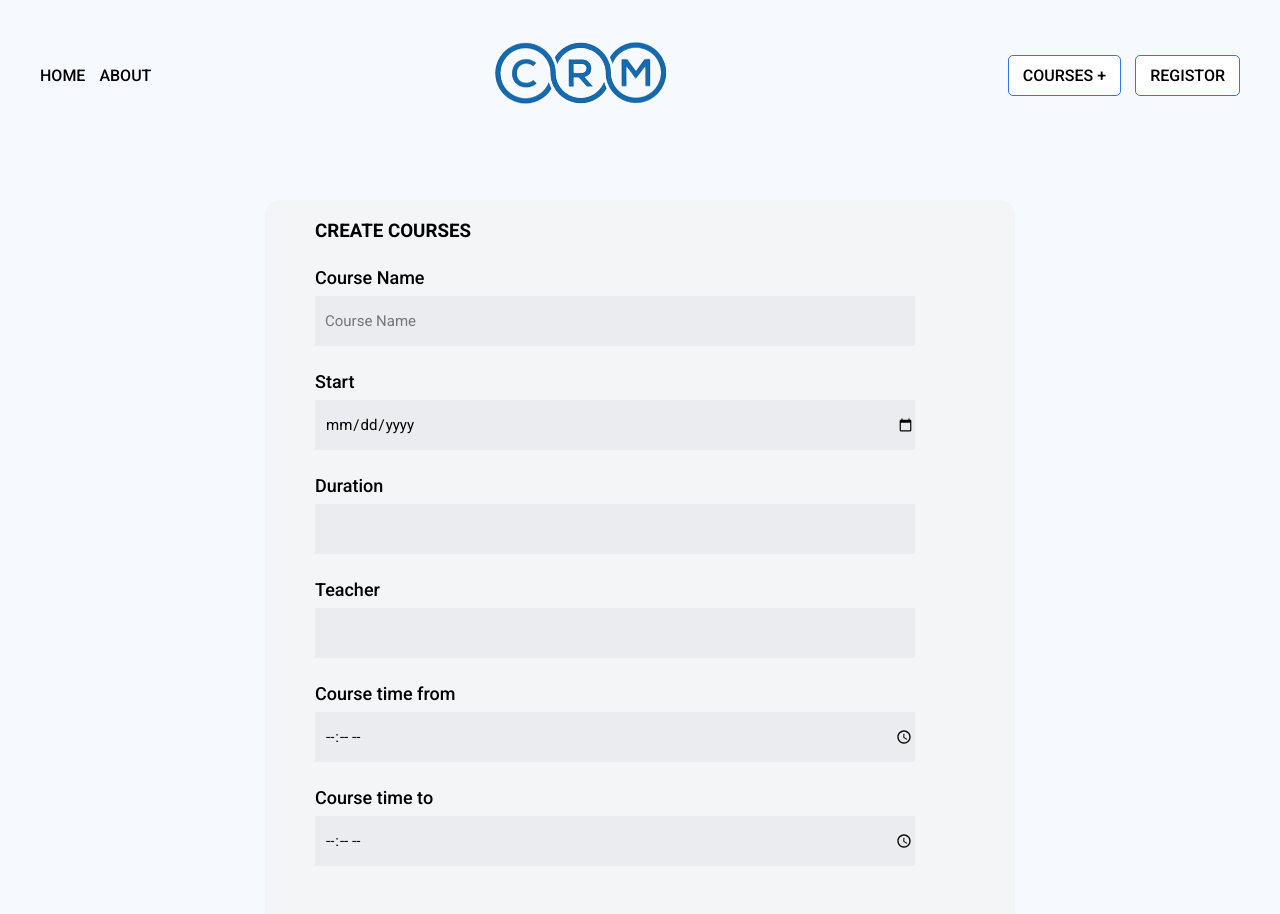
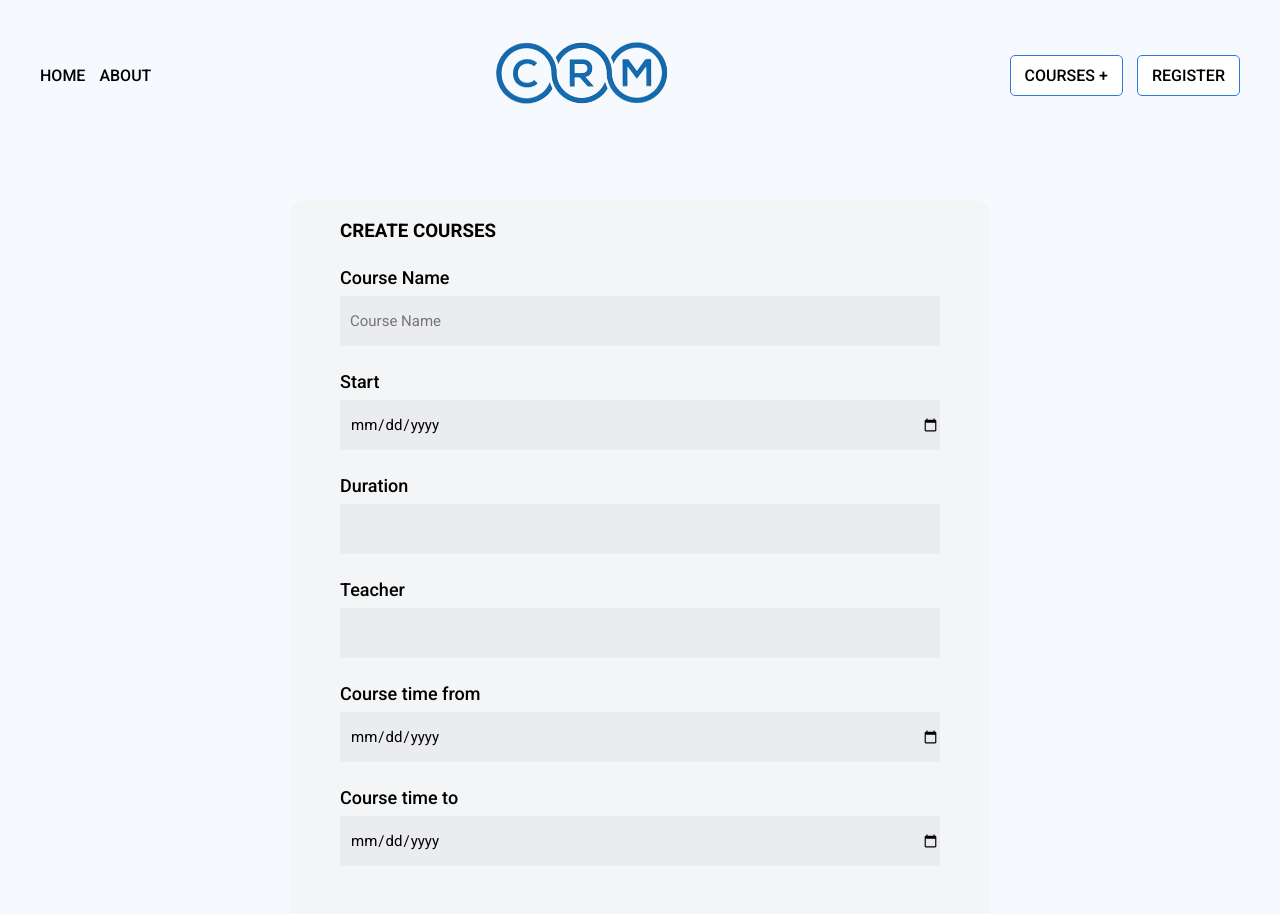
Before and after one commit to khusniddin04/crm, a React (Create React App) app: page /courses in a window 1280 px wide. Shown: the top 914 px of the page. Built offline with nearby package versions, Linux system fonts and the light colour scheme.

Commit message:
changes9

```diff
--- a/src/components/Header.jsx
+++ b/src/components/Header.jsx
@@ -25,7 +25,7 @@ function Header() {
 
             </li>
             <li className='nav__list'>
-            <NavLink to="/register">REGISTOR</NavLink>
+            <NavLink to="/register">REGISTER</NavLink>
 
             </li>
           </ul>
--- a/src/pages/Courses.jsx
+++ b/src/pages/Courses.jsx
@@ -11,7 +11,22 @@ function Courses() {
 
     function getUserInfo(e) {
         e.preventDefault()
-
+        let ready_to_shoot = {
+          course_name: course_name.current.value,
+          start: start.current.value,
+          duration: duration.current.value,
+          teacher: teacher.current.value,
+          course_time_from: course_time_from.current.value,
+          course_time_to: course_time_to.current.value
+        }
+        fetch("https://nurcrmapi.pythonanywhere.com/couses/", {
+          method: "POST",
+          headers: {
+            Accept: "application/json",
+            "Content-Type": "application/json"
+          },
+          body: JSON.stringify(ready_to_shoot)
+        })
     }
   return (
     <div className='form__wrapper'>
@@ -33,10 +48,10 @@ function Courses() {
         <input id='teacher' type="text" ref={teacher} required/>
 
         <label htmlFor="time_from">Course time from</label>
-        <input id='time_from' type="time" ref={course_time_from} required/>
+        <input id='time_from' type="date" ref={course_time_from} required/>
 
         <label htmlFor="time_to">Course time to</label>
-        <input id='time_to' type="time" ref={course_time_to} required/>
+        <input id='time_to' type="date" ref={course_time_to} required/>
 
         <br />
         <button>Submit</button>
--- a/src/style/couses.css
+++ b/src/style/couses.css
@@ -14,7 +14,7 @@
 
 .form1 {
     padding: 20px 30px ;
-    width: 750px;
+    width: 700px;
     flex-shrink: 0;
     background: #F4F5F7;
     padding-left: 50px;
```
